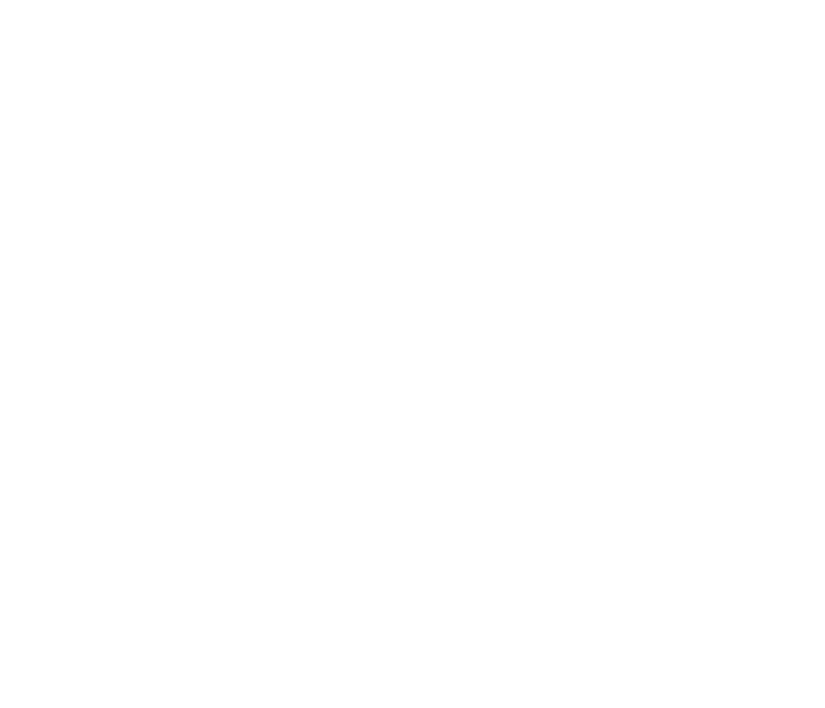
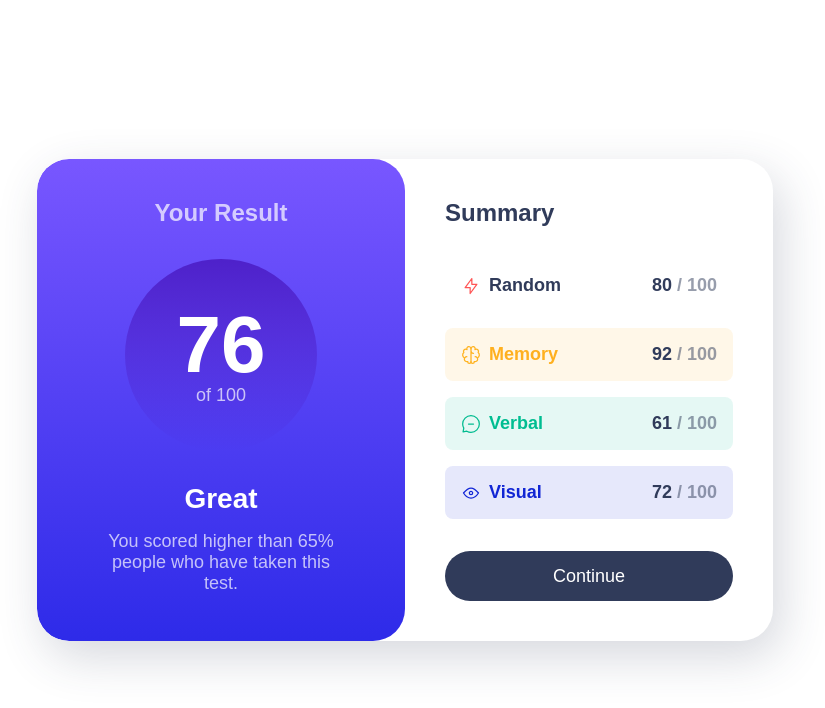
Before and after one commit to abrarzahed/frontent-mentor-card, a plain HTML site: page index.html in a window 1280 px wide. Shown: the whole page, without its empty margins (235-1060 px from the left). Drawn offline with Linux system fonts and the light colour scheme; a web font is replaced by a local one.

Commit message:
completed

```diff
--- a/index.html
+++ b/index.html
@@ -4,8 +4,65 @@
     <meta charset="UTF-8" />
     <meta http-equiv="X-UA-Compatible" content="IE=edge" />
     <meta name="viewport" content="width=device-width, initial-scale=1.0" />
-    <title>Document</title>
+    <title>Frontend Mentor Results Summary</title>
     <link rel="stylesheet" href="style.css" />
   </head>
-  <body></body>
+  <body>
+    <main>
+      <div class="result-summary">
+        <div class="results grid-flow" data-spacing="large">
+          <h1 class="section-title">Your Result</h1>
+
+          <p class="result-score"><span>76</span> of 100</p>
+
+          <div class="grid-flow">
+            <p class="result-rank">Great</p>
+            <p>You scored higher than 65% people who have taken this test.</p>
+          </div>
+        </div>
+
+        <div class="summary grid-flow" data-spacing="large">
+          <h2 class="section-title">Summary</h2>
+          <div class="grid-flow">
+            <div class="summary-item">
+              <div class="flex-group">
+                <img
+                  class="summary-icon"
+                  src="./images/icon-reaction.svg"
+                  alt=""
+                />
+                <h3 class="summary-item-title">Random</h3>
+              </div>
+              <p class="summary-score"><span>80</span> / 100</p>
+            </div>
+
+            <div class="summary-item" data-item-type="accent-2">
+              <div class="flex-group">
+                <img src="./images/icon-memory.svg" alt="" />
+                <h3 class="summary-item-title">Memory</h3>
+              </div>
+              <p class="summary-score"><span>92</span> / 100</p>
+            </div>
+
+            <div class="summary-item" data-item-type="accent-3">
+              <div class="flex-group">
+                <img src="./images/icon-verbal.svg" alt="" />
+                <h3 class="summary-item-title">Verbal</h3>
+              </div>
+              <p class="summary-score"><span>61</span> / 100</p>
+            </div>
+
+            <div class="summary-item" data-item-type="accent-4">
+              <div class="flex-group">
+                <img src="./images/icon-visual.svg" alt="" />
+                <h3 class="summary-item-title">Visual</h3>
+              </div>
+              <p class="summary-score"><span>72</span> / 100</p>
+            </div>
+          </div>
+          <button class="button">Continue</button>
+        </div>
+      </div>
+    </main>
+  </body>
 </html>
--- a/style.css
+++ b/style.css
@@ -0,0 +1,224 @@
+@font-face {
+  font-family: "HankenGrotesk";
+  font-display: swap;
+  font-weight: 100 900;
+  src: url("assets/fonts/HankenGrotesk-VariableFont_wght.ttf")
+    format("truetype");
+}
+
+:root {
+  --clr-primary-hsl-400: 252, 100%, 67%;
+  --clr-primary-hsl-500: 256, 72%, 46%;
+  --clr-secondary-hsl-400: 241, 81%, 54%;
+  --clr-secondary-hsl-500: 241, 72%, 46%;
+
+  --clr-neutral-hsl-100: 0, 0%, 100%;
+  --clr-neutral-hsl-200: 221, 100%, 96%;
+  --clr-neutral-hsl-300: 241, 100%, 89%;
+  --clr-neutral-hsl-700: 224, 30%, 27%;
+
+  --clr-neutral-100: hsl(var(--clr-neutral-hsl-100));
+  --clr-neutral-200: hsl(var(--clr-neutral-hsl-200));
+  --clr-neutral-300: hsl(var(--clr-neutral-hsl-300));
+  --clr-neutral-700: hsl(var(--clr-neutral-hsl-700));
+
+  --clr-primary-400: hsl(var(--clr-primary-hsl-400));
+  --clr-primary-500: hsla(var(--clr-primary-hsl-500));
+  --clr-secondary-400: hsl(var(--clr-secondary-hsl-400));
+
+  --gradient-primary: linear-gradient(
+    var(--clr-primary-400),
+    var(--clr-secondary-400)
+  );
+
+  --gradient-to-transparent: linear-gradient(
+    var(--clr-primary-500),
+    hsl(var(--clr-secondary-hsl-500), 0)
+  );
+
+  --clr-accent-1: 0, 100%, 67%;
+  --clr-accent-2: 39, 100%, 56%;
+  --clr-accent-3: 166, 100%, 37%;
+  --clr-accent-4: 234, 85%, 45%;
+
+  --font-family-default: "HankenGrotesk", sans-serif;
+
+  --fw-regular: 500;
+  --fw-bold: 700;
+  --fw-black: 800;
+
+  --fs-400: 1.125rem;
+  --fs-500: 1.25rem;
+  --fs-600: 1.5rem;
+  --fs-700: 1.75rem;
+  --fs-800: 2rem;
+  --fs-900: 5rem;
+}
+
+*,
+*::before,
+*::after {
+  box-sizing: border-box;
+}
+
+* {
+  margin: 0;
+  font: inherit;
+}
+
+img,
+svg {
+  display: block;
+  max-width: 100%;
+}
+
+body {
+  font-family: var(--font-family-default);
+  font-size: var(--fs-400);
+  color: var(--clr-neutral-700);
+}
+
+@media (min-width: 600px) {
+  body {
+    min-height: 100vh;
+    display: grid;
+    place-items: center;
+  }
+}
+
+.flex-group {
+  display: flex;
+  align-items: center;
+  gap: 0.5rem;
+  flex-wrap: wrap;
+}
+
+.grid-flow {
+  display: grid;
+  align-content: start;
+  gap: 1rem;
+}
+
+.grid-flow[data-spacing="large"] {
+  gap: 2rem;
+}
+
+.section-title {
+  font-weight: var(--fw-bold);
+  font-size: var(--fs-600);
+}
+
+.button {
+  color: var(--clr-neutral-100);
+  line-height: 1;
+  background: var(--clr-neutral-700);
+  padding: 1rem 2rem;
+  border: 0;
+  border-radius: 100vw;
+  cursor: pointer;
+}
+
+.button:hover,
+.button:focus-visible {
+  background: var(--gradient-primary);
+}
+
+.result-summary {
+  --padding: 2.5rem;
+  --border-radius: 2rem;
+
+  max-width: 46rem;
+  display: grid;
+}
+
+@media (min-width: 600px) {
+  .result-summary {
+    margin-inline: 1rem;
+    grid-template-columns: 1fr 1fr;
+    border-radius: var(--border-radius);
+    overflow: hidden;
+    box-shadow: 0.5rem 1rem 3rem hsl(var(--clr-neutral-hsl-700), 0.2);
+  }
+}
+
+.results {
+  color: hsl(var(--clr-neutral-hsl-100), 0.7);
+  text-align: center;
+  padding: var(--padding) calc(var(--padding) * 1.5);
+  background: var(--gradient-primary);
+  border-radius: 0 0 var(--border-radius) var(--border-radius);
+}
+
+@media (min-width: 600px) {
+  .results {
+    border-radius: var(--border-radius);
+  }
+}
+
+.result-score {
+  display: grid;
+  place-content: center;
+  width: 12rem;
+  margin-inline: auto;
+  background: var(--gradient-to-transparent);
+  aspect-ratio: 1 / 1;
+  border-radius: 50%;
+}
+
+.result-score span {
+  display: block;
+  font-size: var(--fs-900);
+  font-weight: var(--fw-black);
+  line-height: 1;
+  color: var(--clr-neutral-100);
+}
+
+.result-rank {
+  color: var(--clr-neutral-100);
+  font-size: var(--fs-700);
+  font-weight: var(--fw-bold);
+}
+
+.summary {
+  padding: var(--padding);
+}
+
+.summary-item {
+  display: flex;
+  justify-content: space-between;
+  align-items: center;
+  padding: 1rem;
+  border-radius: 0.5rem;
+  background-color: hsl(var(--item-color), 0.1);
+}
+
+.summary-item svg {
+  stroke: hsl(var(--item-color));
+}
+
+.summary-item-title {
+  color: hsl(var(--item-color));
+  font-weight: var(--fw-bold);
+}
+
+.summary-item[data-item-type="accent-1"] {
+  --item-color: var(--clr-accent-1);
+}
+.summary-item[data-item-type="accent-2"] {
+  --item-color: var(--clr-accent-2);
+}
+.summary-item[data-item-type="accent-3"] {
+  --item-color: var(--clr-accent-3);
+}
+.summary-item[data-item-type="accent-4"] {
+  --item-color: var(--clr-accent-4);
+}
+
+.summary-score {
+  font-weight: var(--fw-black);
+  color: hsl(var(--clr-neutral-hsl-700), 0.5);
+}
+
+.summary-score span {
+  color: var(--clr-neutral-700);
+}
```
Also changed, not shown: fonts/HankenGrotesk-VariableFont_wght.ttf (added), fonts/README.txt (added), fonts/static/HankenGrotesk-Bold.ttf (added), fonts/static/HankenGrotesk-ExtraBold.ttf (added), fonts/static/HankenGrotesk-Medium.ttf (added), images/favicon-32x32.png (added), images/icon-memory.svg (added), images/icon-reaction.svg (added), images/icon-verbal.svg (added), images/icon-visual.svg (added).
